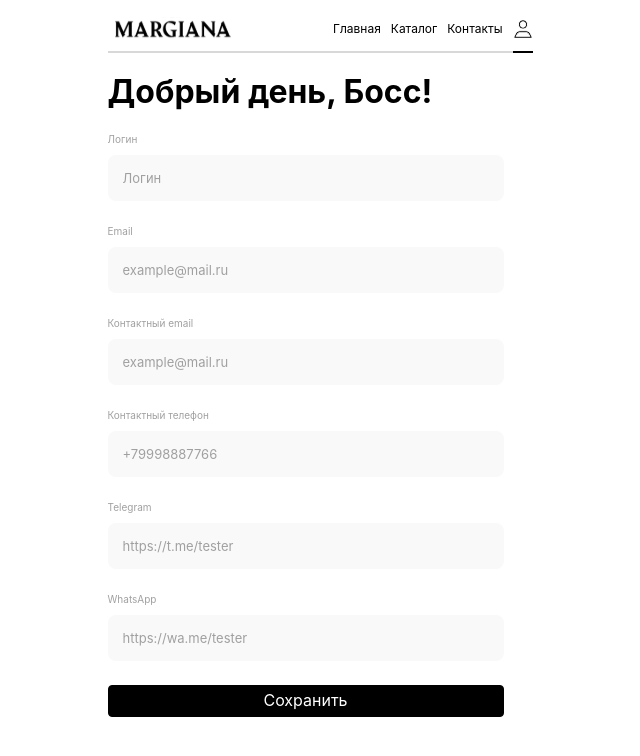
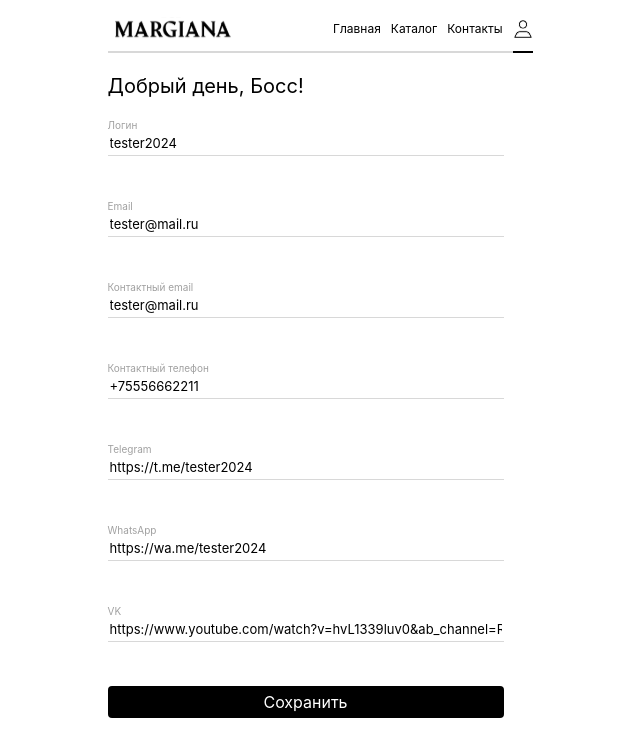
Before and after one commit to FulgrimPhoenix/margiana, a React (Create React App) app: page /profile in a window 1280 px wide. Shown: the top 756 px of the page, without its empty margins (320-960 px from the left). Built offline with nearby package versions, Linux system fonts and the light colour scheme.

Commit message:
feat: develop all inputs in profile and add validation

```diff
--- /dev/null
+++ b/src/components/AdminProfile/AdminProfile.scss
@@ -0,0 +1,11 @@
+.profile {
+  &__title {
+    margin: 20px 0 0;
+    font-size: 20px;
+    font-weight: 400;
+    line-height: 26px;
+    text-align: left;
+    text-underline-position: from-font;
+    text-decoration-skip-ink: none;
+  }
+}
--- a/src/components/AdminProfile/AdminProfile.tsx
+++ b/src/components/AdminProfile/AdminProfile.tsx
@@ -1,12 +1,16 @@
-import { useEffect, useState } from "react";
+import { useContext, useEffect, useState } from "react";
 import { IAdminProfileData } from "../../types";
 import { LogRegInput } from "../LogRegInput/LogRegInput";
 import { useForm } from "../../hooks/useForm";
 import { z } from "zod";
 import { LogRegForm } from "../LogRegForm/LogRegForm";
+import { CurrentUserContext } from "../../context/CurrentUserContext";
+import { constants } from "../../utils/constants";
+import "./AdminProfile.scss";
 
-export const AdminProfile = (adminData: IAdminProfileData) => {
-  const initialProfileData: Record<
+export const AdminProfile = () => {
+  const adminProfileData = useContext(CurrentUserContext);
+  const initialProfileValidation: Record<
     string,
     { value: boolean; message: string }
   > = {
@@ -16,13 +20,15 @@ export const AdminProfile = (adminData: IAdminProfileData) => {
     contactPhone: { value: true, message: "" },
     telegram: { value: true, message: "" },
     whatsApp: { value: true, message: "" },
+    vk: { value: true, message: "" },
   };
-  const [isValid, setIsValid] =
-    useState<Record<string, { value: boolean; message: string }>>(
-      initialProfileData
-    );
+  const [isValid, setIsValid] = useState<
+    Record<string, { value: boolean; message: string }>
+  >(initialProfileValidation);
 
-  const { values, onChange, setValues } = useForm({});
+  const { values, onChange, setValues } = useForm<IAdminProfileData>(
+    adminProfileData || constants.defaultAdminProfileData
+  );
 
   const AdminSchema = z.object({
     login: z
@@ -60,11 +66,11 @@ export const AdminProfile = (adminData: IAdminProfileData) => {
       .regex(/https?:\/\/wa.me\//)
       .min(12)
       .optional(),
-    vk: z.string().min(2).max(12).optional(),
+    vk: z.string(),
   });
 
   useEffect(() => {
-    setIsValid(initialProfileData);
+    setIsValid(initialProfileValidation);
 
     if (AdminSchema.safeParse(values).error) {
       AdminSchema.safeParse(values).error?.errors.forEach((element, i) => {
@@ -74,7 +80,8 @@ export const AdminProfile = (adminData: IAdminProfileData) => {
         });
       });
     }
-    console.log(Object.values(isValid).every(el => el.value === true));
+    console.log(Object.values(isValid).every((el) => el.value === true));
+    console.log(AdminSchema.safeParse(values));
   }, [values]);
 
   return (
@@ -123,7 +130,7 @@ export const AdminProfile = (adminData: IAdminProfileData) => {
         />
         <LogRegInput
           title={"Telegram"}
-          inputType={`phone`}
+          inputType={`text`}
           onChange={onChange}
           value={values["telegram"]}
           name={"telegram"}
@@ -133,7 +140,7 @@ export const AdminProfile = (adminData: IAdminProfileData) => {
         />
         <LogRegInput
           title={"WhatsApp"}
-          inputType={`phone`}
+          inputType={`text`}
           onChange={onChange}
           value={values["whatsApp"]}
           name={"whatsApp"}
@@ -141,6 +148,16 @@ export const AdminProfile = (adminData: IAdminProfileData) => {
           isFormActive={true}
           isInputValid={isValid.whatsApp}
         />
+        <LogRegInput
+          title={"VK"}
+          inputType={`text`}
+          onChange={onChange}
+          value={values["vk"]}
+          name={"vk"}
+          placeholder={"https://vk.com/tester"}
+          isFormActive={true}
+          isInputValid={isValid.vk}
+        />
       </LogRegForm>
     </section>
   );
--- a/src/components/App/App.tsx
+++ b/src/components/App/App.tsx
@@ -3,11 +3,15 @@ import { Header } from "../Header/Header";
 import { adminData } from "../../models/Admin";
 import { AdminProfile } from "../AdminProfile/AdminProfile";
 import { Page } from "../Page/Page";
+import { useState } from "react";
+import { IAdminProfileData } from "../../types";
+import { CurrentUserContext } from "../../context/CurrentUserContext";
 
 function App() {
-  console.log(adminData);
+  const [currentUser, setCurrentUser] = useState<IAdminProfileData>(adminData);
 
   return (
+    <CurrentUserContext.Provider value={currentUser}>
       <Routes>
         <Route
           path="/"
@@ -20,10 +24,11 @@ function App() {
         >
           <Route index element />
           <Route path="/shop" element />
-        <Route path="/profile" element={<AdminProfile {...adminData} />} />
+          <Route path="/profile" element={<AdminProfile />} />
           <Route path="/contacts" element />
         </Route>
       </Routes>
+    </CurrentUserContext.Provider>
   );
 }
 
--- a/src/components/LogRegForm/LogRegForm.scss
+++ b/src/components/LogRegForm/LogRegForm.scss
@@ -1,8 +1,15 @@
 .log-reg-form {
+  display: flex;
+  flex-direction: column;
+  width: 100%;
+  max-width: 396px;
+  margin: 0;
+
   &__submit {
+    margin: 20px auto 0;
     padding: 0;
     background: none;
-    border: 1px solid #000;
+    border: none;
     color: var(--accent-text-color);
     background-color: var(--black-accent);
     width: 100%;
@@ -16,8 +23,9 @@
     &:active {
       opacity: 0.3;
     }
-    &:disabled{
-        background-color: #fff;
+    &:disabled {
+      color: rgb(160, 160, 160);
+      background-color: var(--grey-accent);
     }
   }
 }
--- a/src/components/LogRegInput/LogRegInput.scss
+++ b/src/components/LogRegInput/LogRegInput.scss
@@ -1,52 +1,20 @@
 .log-reg-form {
-  display: flex;
-  flex-direction: column;
-  width: 100%;
-  max-width: 396px;
-  margin: 0;
-}
-
-.log-reg-form__title {
-  margin: 0;
+  &__title {
+    margin: 20px 0 0;
     color: #a0a0a0;
-  font-family: 'Inter', Arial, sans-serif;
+    font-family: "Inter", Arial, sans-serif;
     font-size: 10px;
     font-style: normal;
     font-weight: 400;
     line-height: normal;
+    &:first-child {
+      margin: 20px 0 0;
     }
-
-.log-reg-form__input {
-  border: none;
-  background-color: #f9f9f9;
-  border-radius: 8px;
-  height: 46px;
-  margin: 10px 0 0;
-  box-sizing: border-box;
-  padding: 15px;
-  color: #000;
-  font-family: 'Inter', Arial, sans-serif;
-  font-size: 13px;
-  font-style: normal;
-  font-weight: 400;
-  line-height: normal;
   }
-
-.log-reg-form__input:focus {
-  border: none;
-  outline: none;
-  box-shadow: 0px 0px 0px 1px rgba(0, 0, 0, 1);
-}
-
-.log-reg-form__input::placeholder {
-  color: rgb(160, 160, 160);
-  font-family: 'Inter', Arial, sans-serif;
-}
-
-.log-reg-form__error-message {
+  &__error-message {
     margin: 10px 0 0;
     color: #ff4062;
-  font-family: 'Inter', Arial, sans-serif;
+    font-family: "Inter", Arial, sans-serif;
     font-size: 10px;
     font-style: normal;
     font-weight: 400;
@@ -56,8 +24,34 @@
     min-height: 14px;
   }
 
-.log-reg-form__error-message-active {
+  &__error-message-active {
     opacity: 1;
+  }
+}
+
+.log-reg-form__input {
+  border: none;
+  border-bottom: solid 1px var(--grey-accent);
+  background-color: #fff;
+  height: 25px;
+
+  box-sizing: border-box;
+  color: #000;
+  font-family: "Inter", Arial, sans-serif;
+  font-size: 13px;
+  font-style: normal;
+  font-weight: 400;
+  line-height: normal;
+
+  &:focus {
+    border-bottom: solid 1px var(--black-accent);
+    outline: none;
+  }
+
+  &::placeholder {
+    color: rgb(160, 160, 160);
+    font-family: "Inter", Arial, sans-serif;
+  }
 }
 
 @media screen and (max-width: 800px) {
--- a/src/components/LogRegInput/LogRegInput.tsx
+++ b/src/components/LogRegInput/LogRegInput.tsx
@@ -24,7 +24,7 @@ export function LogRegInput({
   isInputValid,
 }: ILogRegInput): React.ReactElement {
   return (
-    <div className="log-reg-form">
+    <>
       <h2 className="log-reg-form__title">{title}</h2>
       <input
         name={name}
@@ -43,6 +43,6 @@ export function LogRegInput({
       >
         {isInputValid.message}
       </span>
-    </div>
+    </>
   );
 }
--- /dev/null
+++ b/src/context/CurrentUserContext.tsx
@@ -0,0 +1,7 @@
+import { createContext } from "react";
+import { IAdminProfileData } from "../types";
+import { constants } from "../utils/constants";
+
+export const CurrentUserContext = createContext<IAdminProfileData>(
+  constants.defaultAdminProfileData
+);
--- a/src/hooks/useForm.tsx
+++ b/src/hooks/useForm.tsx
@@ -1,6 +1,6 @@
 import { useState } from "react";
 
-export const useForm = (initialValue: Record<string, string>) => {
+export const useForm = <T,>(initialValue: T) => {
   const [values, setValues] = useState(initialValue);
 
   return {
--- a/src/index.scss
+++ b/src/index.scss
@@ -8,6 +8,7 @@
 }
 
 body {
+  -webkit-tap-highlight-color: transparent;
   margin: 0;
   padding: 16px;
   max-width: 425px;
--- a/src/models/Admin.tsx
+++ b/src/models/Admin.tsx
@@ -1,4 +1,5 @@
 import { IAdminModel, IAdminProfileData } from "../types";
+import { constants } from "../utils/constants";
 
 class AdminModel implements IAdminModel {
   email: string;
@@ -7,7 +8,7 @@ class AdminModel implements IAdminModel {
   telegram: string;
   whatsApp: string;
   contactEmail: string;
-  socialMedia: { title: string; link: string }[];
+  vk: string;
 
   constructor(params: IAdminProfileData) {
     this.email = params.email;
@@ -16,7 +17,7 @@ class AdminModel implements IAdminModel {
     this.telegram = params.telegram;
     this.whatsApp = params.whatsApp;
     this.contactEmail = params.contactEmail;
-    this.socialMedia = params.socialMedia;
+    this.vk = params.vk;
   }
 
   patchProfileData<T extends IAdminProfileData>(
@@ -31,12 +32,4 @@ class AdminModel implements IAdminModel {
   }
 }
 
-export const adminData = new AdminModel({
-  email: "ivanyuschin.work@yandex.ru",
-  login: "tester",
-  contactPhone: "+79998887766",
-  telegram: "https://t.me/Fulgrim30k",
-  whatsApp: "https://wa.me/qr/DFHYVDLVFO4NB1",
-  contactEmail: "ivanyuschin.ilia2010@yandex.ru",
-  socialMedia: [{ title: "VK", link: "https://vk.com/id127044462" }],
-});
+export const adminData = new AdminModel(constants.defaultAdminProfileData);
--- a/src/types/index.tsx
+++ b/src/types/index.tsx
@@ -36,7 +36,7 @@ export interface IContacts {
   telegram: string;
   whatsApp: string;
   contactEmail: string;
-  socialMedia: { title: string; link: string }[];
+  vk: string;
 }
 
 export interface IAdminProfileData extends IContacts {
--- a/src/utils/constants.tsx
+++ b/src/utils/constants.tsx
@@ -1,6 +1,6 @@
 import logo from "../images/header/logo.svg";
 import profileIcon from "../images/header/profileIcon.svg";
-import { IContacts } from "../types";
+import { IAdminProfileData, IContacts } from "../types";
 
 interface IConstants {
   header: {
@@ -8,7 +8,7 @@ interface IConstants {
     links: { title: string; link: string }[];
     profileLink: { title: string; link: string; icon: string };
   };
-  contacts: IContacts;
+  defaultAdminProfileData: IAdminProfileData;
 }
 
 export const constants: IConstants = {
@@ -21,11 +21,13 @@ export const constants: IConstants = {
     ],
     profileLink: { title: "Профиль", link: "/profile", icon: profileIcon },
   },
-  contacts: {
-    contactPhone: "+79998887766",
-    telegram: "https://t.me/Fulgrim30k",
-    whatsApp: "https://wa.me/qr/DFHYVDLVFO4NB1",
-    contactEmail: "ivanyuschin.ilia2010@yandex.ru",
-    socialMedia: [{ title: "VK", link: "https://vk.com/id127044462" }],
+  defaultAdminProfileData: {
+    login: "tester2024",
+    email: "tester@mail.ru",
+    contactEmail: "tester@mail.ru",
+    contactPhone: "+75556662211",
+    telegram: "https://t.me/tester2024",
+    whatsApp: "https://wa.me/tester2024",
+    vk: "https://www.youtube.com/watch?v=hvL1339luv0&ab_channel=RapidLiquid",
   },
 };
```
Lines whose indentation alone changed are shown as unchanged.
